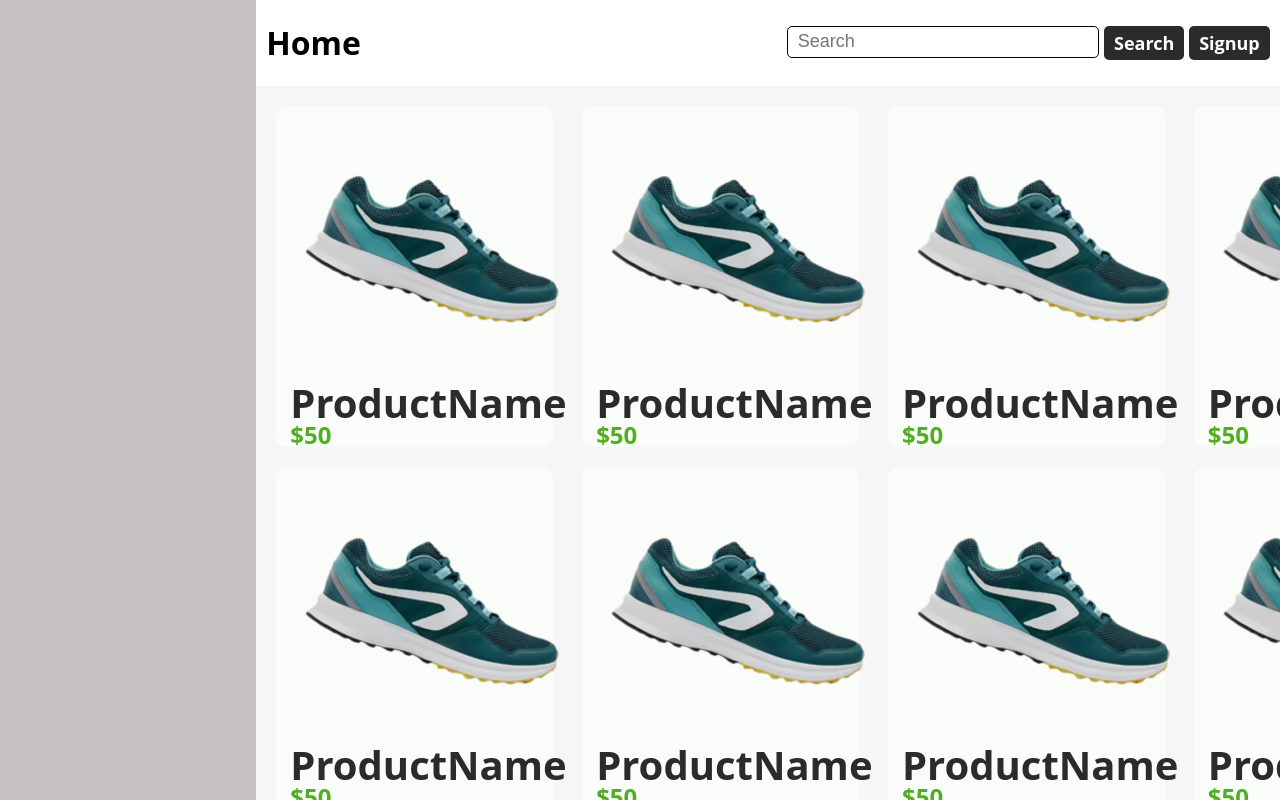
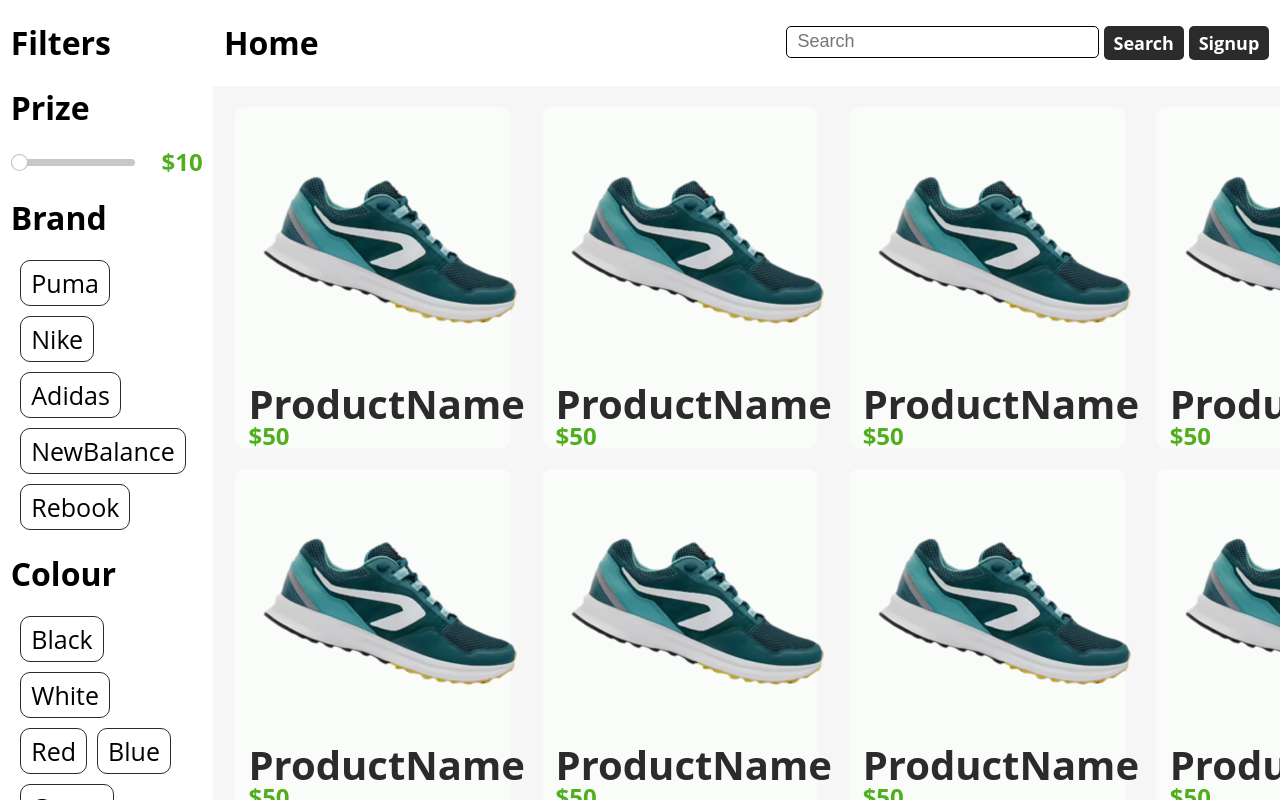
Before and after one commit to Niyasin/more-to-buy, a Next.js app: page / in a window 1280 px wide. Built offline with nearby package versions, Linux system fonts and the light colour scheme.

Commit message:
filters 🪄

```diff
--- a/pages/_app.js
+++ b/pages/_app.js
@@ -1,4 +1,5 @@
 import '../styles/globals.css'
+import '../styles/Slider.css'
 
 function MyApp({ Component, pageProps }) {
   return <Component {...pageProps} />
--- a/pages/index.js
+++ b/pages/index.js
@@ -6,6 +6,7 @@ import styles from '../styles/Home.module.css'
 export default function Home() {
   const [title,setTitle]=useState('Home');
   const [user,setUser]=useState(false);
+  const [filters,setFilters]=useState([]);
   const [items,setItems]=useState([
     { name:'ProductName', prize:'$50', image:'./sample.png', status:true,},
     { name:'ProductName', prize:'$50', image:'./sample.png', status:true,},
@@ -28,12 +29,18 @@ export default function Home() {
           <h1>{title}</h1>
         </div>
         <div className='right'>
-        <input placeholder='Search'></input>
+        <input type='text' placeholder='Search'></input>
         <div className='button'>Search</div>
         {!user?<div className='button'>Signup</div>:''}
         </div>
       </div>
-      <div className='sidePanel'></div>
+      <div className='sidePanel'>
+        <h1>Filters</h1>
+        <h1>Prize</h1>
+        <Slider/>
+        <TagSelector name="Brand" tags={['Puma','Nike','Adidas','NewBalance','Rebook']}/>
+        <TagSelector name="Colour" tags={['Black','White','Red','Blue','Green','Yellow']}/>
+      </div>
       <div className='productsContainer'>
       {items.map(I=>{
           return(<Item item={I}/>)
@@ -52,3 +59,50 @@ const Item =({item})=>{
     </div>
   )
 }
+
+const Slider =()=>{
+  const [value,setValue]=useState(10);
+  return(
+    <div className='horizontal'>
+      <input type='range'step={100} min={10} max={1000} onChange={e=>{setValue(e.target.value)}}/>
+      <h3>${value}</h3>
+    </div>
+  )
+}
+
+const TagSelector =({tags,name})=>{
+  const [selected,setSelected]=useState([]);
+  return(
+  <div className='filter'>
+    <div className='horizontal'>
+    <h1>{name}</h1>
+    <div className='iconButton' onClick={()=>{setSelected([])}}>
+      {selected.length?<svg viewBox="0 0 24 24"><path fill="none" stroke="#666" stroke-width="3" d="m3 3 18 18M3 21 21 3"/></svg>:''}
+    </div>
+    </div>
+  <div className='tags'>
+    {tags.map(t=>{
+      let c;
+      if(selected.includes(t)){
+        c='tag selectedTag'
+      }else{
+        c='tag';
+      }
+      return(
+        <div
+        className={c}
+        onClick={()=>{
+            let i=selected.indexOf(t);
+            if(i!=-1){
+              setSelected(selected.filter(e=>{return(e!=t)}));
+            }else{
+              setSelected(selected.concat(t));
+            }
+          }}
+          >{t}</div>
+          )
+        })}
+  </div>
+  </div>
+  );
+  }
--- /dev/null
+++ b/styles/Slider.css
@@ -0,0 +1,94 @@
+input[type='range']{
+}
+
+
+input[type=range] {
+    width: 65%;
+    margin: 4.8px 0;
+    background-color: transparent;
+    -webkit-appearance: none;
+  }
+  input[type=range]:focus {
+    outline: none;
+  }
+  input[type=range]::-webkit-slider-runnable-track {
+    background: #c8c8c8;
+    border: 0;
+    border-radius: 6.7px;
+    width: 100%;
+    height: 7.4px;
+    cursor: pointer;
+  }
+  input[type=range]::-webkit-slider-thumb {
+    margin-top: -4.8px;
+    width: 17px;
+    height: 17px;
+    background: #ffffff;
+    border: 1.6px solid rgba(136, 136, 136, 0.5);
+    border-radius: 26px;
+    cursor: pointer;
+    -webkit-appearance: none;
+  }
+  input[type=range]:focus::-webkit-slider-runnable-track {
+    background: #c8c8c8;
+  }
+  input[type=range]::-moz-range-track {
+    background: #c8c8c8;
+    border: 0;
+    border-radius: 6.7px;
+    width: 100%;
+    height: 7.4px;
+    cursor: pointer;
+  }
+  input[type=range]::-moz-range-thumb {
+    width: 17px;
+    height: 17px;
+    background: #ffffff;
+    border: 1.6px solid rgba(136, 136, 136, 0.5);
+    border-radius: 26px;
+    cursor: pointer;
+  }
+  input[type=range]::-ms-track {
+    background: transparent;
+    border-color: transparent;
+    border-width: 4.8px 0;
+    color: transparent;
+    width: 100%;
+    height: 7.4px;
+    cursor: pointer;
+  }
+  input[type=range]::-ms-fill-lower {
+    background: #c8c8c8;
+    border: 0;
+    border-radius: 13.4px;
+  }
+  input[type=range]::-ms-fill-upper {
+    background: #c8c8c8;
+    border: 0;
+    border-radius: 13.4px;
+  }
+  input[type=range]::-ms-thumb {
+    width: 17px;
+    height: 17px;
+    background: #ffffff;
+    border: 1.6px solid rgba(136, 136, 136, 0.5);
+    border-radius: 26px;
+    cursor: pointer;
+    margin-top: 0px;
+    /*Needed to keep the Edge thumb centred*/
+  }
+  input[type=range]:focus::-ms-fill-lower {
+    background: #c8c8c8;
+  }
+  input[type=range]:focus::-ms-fill-upper {
+    background: #c8c8c8;
+  }
+  /*TODO: Use one of the selectors from https://stackoverflow.com/a/20541859/7077589 and figure out
+  how to remove the virtical space around the range input in IE*/
+  @supports (-ms-ime-align:auto) {
+    /* Pre-Chromium Edge only styles, selector taken from hhttps://stackoverflow.com/a/32202953/7077589 */
+    input[type=range] {
+      margin: 0;
+      /*Edge starts the margin from the thumb, not the track as other browsers do*/
+    }
+  }
--- a/styles/globals.css
+++ b/styles/globals.css
@@ -24,7 +24,7 @@ h3{
  display: grid;
  grid-template-rows: 100%;
  grid-template-areas: 'a h' 'a b';
- grid-template-columns: 2fr 8fr;
+ grid-template-columns: 2fr 10fr;
  grid-template-rows: 1fr 20fr;
  overflow-y: hidden;
 
@@ -38,14 +38,17 @@ h3{
   font-size:18px;
   cursor: pointer;
 }
-.left{
 
+.horizontal{
+  display: flex;
+  justify-content: space-between;
+  align-items: center;
 }
 .right{
   display: flex;
   gap:1%;
 }
-input{
+input[type='text']{
   width: 300px;
   height:30px;
   font-size:18px;
@@ -64,8 +67,9 @@ input{
 }
 .sidePanel{
   grid-area:a;
-  background: #c7c2c2;
+  background: #ffffff;
   height:100%;
+  margin: 0 5%;
 }
 .productsContainer{
   height: 100%;
@@ -86,6 +90,7 @@ input{
   display: grid;
   grid-template-areas:'i' 'n' 'p' 'd';
   grid-template-rows: 5fr 1fr 1fr 2fr;
+  transition: 0.2s;
 }
 .item h2{
   grid-area: n;
@@ -100,7 +105,39 @@ input{
 .item:hover img{
   transform: scale(1.2);
 }
-
+.filter svg{
+  width:30px;
+  cursor: pointer;
+}
+.iconButton{
+  display: flex;
+  justify-content: center;
+  align-items: center;
+  margin:2%;
+}
+.tags{
+  width:80%;
+  margin:0 5%;
+  display: flex;
+  justify-content:flex-start;
+  align-items: flex-start;
+  flex-wrap: wrap;
+  gap:10px;
+}
+.tag{
+  cursor: pointer;
+  transition:0.2s;
+  font-size:25px;
+  user-select: none;
+  border: 1px solid #2b2b2b;
+  border-radius: 10px;
+  padding: 5px 10px;
+  width: fit-content;
+}
+.selectedTag{
+  background: #2b2b2b;
+  color: #fff;
+}
 *{
   /* border: 1px solid #6d0c3c; */
 }
```
